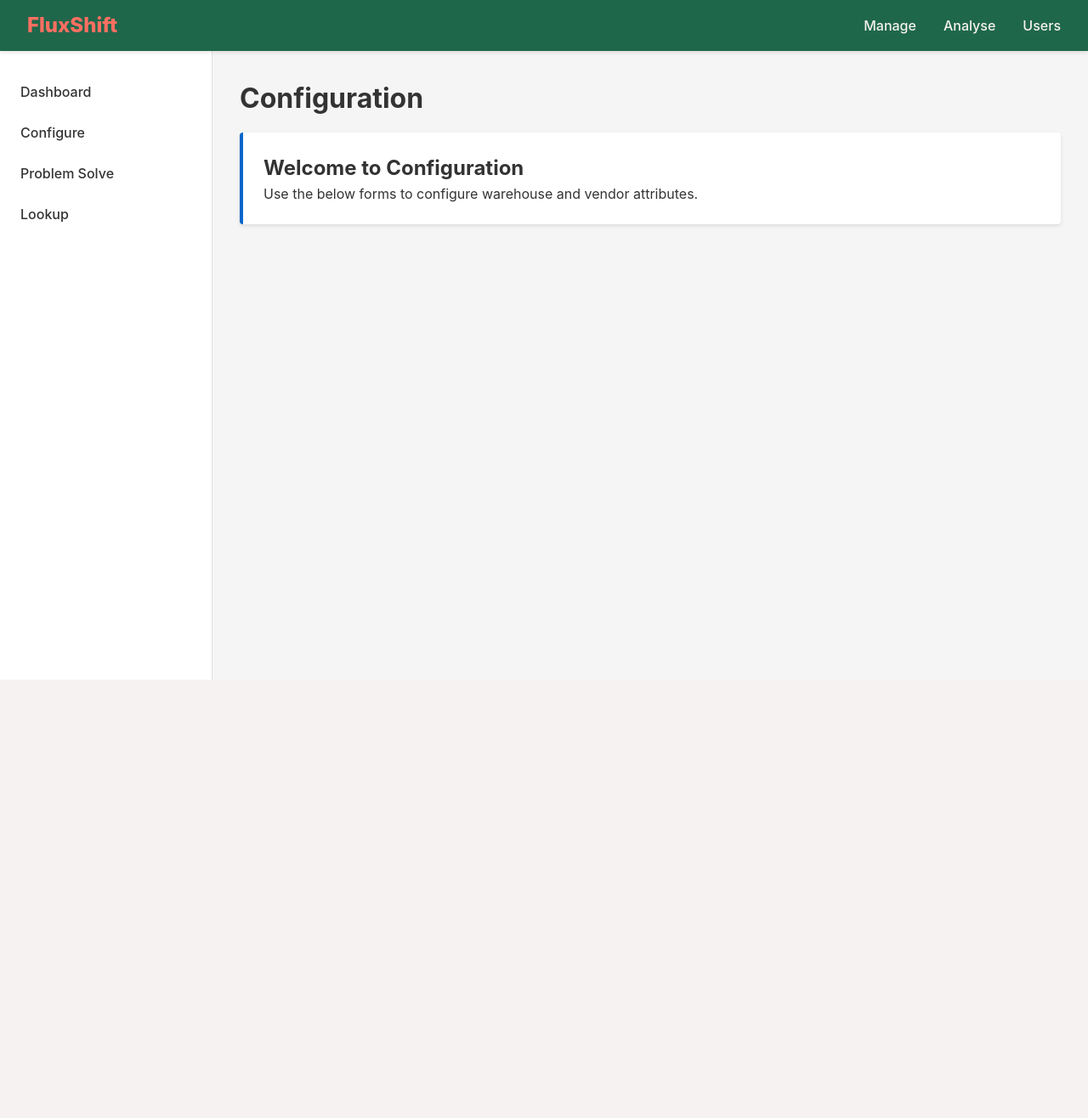
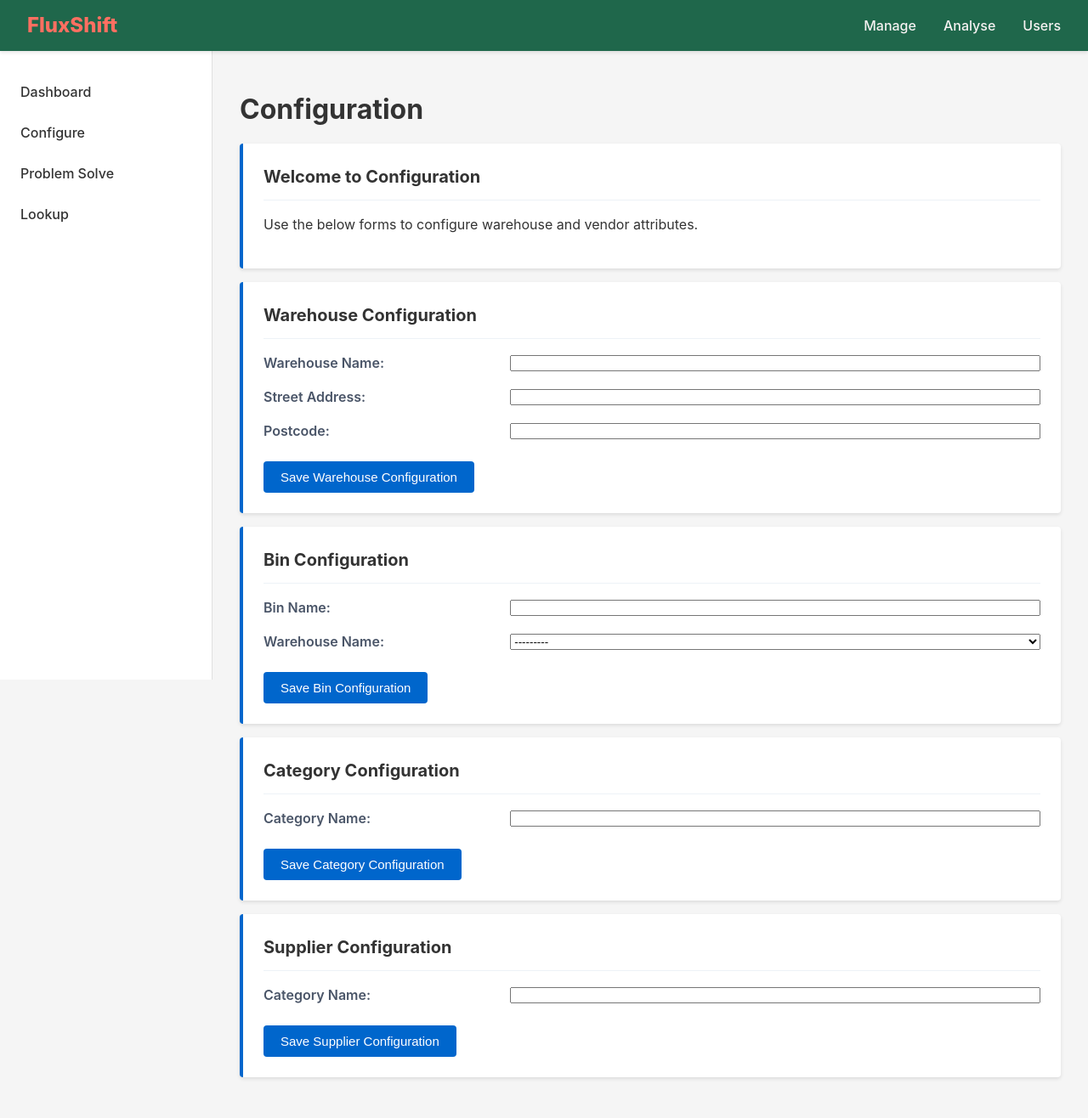
Before and after one commit to Martin-Pound/Inventory_management_tool, a Django app: page /configure/ in a window 1280 px wide. Shown: the whole page at 85% size. Before the commit the page ends 800 px from the top, so only its background shows below. Run offline with Django 5.2, Linux system fonts and the light colour scheme; data comes from the database, SQL or seed files in the repository; both versions use the stored data as it was after the commit.

Commit message:
Updating configuration page views

```diff
--- a/core/forms.py
+++ b/core/forms.py
@@ -1,20 +1,51 @@
 from django import forms
-from .models import Bin, Warehouse, Supplier, Category
+from .models import Bin, Warehouse, Supplier, Category, Item
 
 class BinForm(forms.ModelForm):
-    class meta:
+    class Meta:
         model = Bin
-        fields = ['bin_name', 'warehouse_name',]
+        fields = ['bin_name', 'warehouse',]
         labels = {
             'bin_name': 'Bin Name',
+            'warehouse': 'Warehouse Name',
+        }
+
+class WarehouseForm(forms.ModelForm):
+    class Meta:
+        model = Warehouse
+        fields = ['warehouse_name', 'street_address', 'postcode']
+        labels = {
             'warehouse_name': 'Warehouse Name',
+            'street_address': 'Street Address',
+            'postcode': 'Postcode',
+        }
+
+class CatergoryForm(forms.ModelForm):
+    class Meta:
+        model = Category
+        fields = ['category_name']
+        labels = {
+            'category_name': 'Category Name',
         }
         error_messages = {
-            'bin_name': {
-                'required': 'Bin name is required',
-                'max_length': 'Please enter a shorter bin name'
+            'category_name': {
+                'unique': "This category already exists. Please choose a different name.",
             },
-            'warehouse_name': {
-                'required': 'Warehouse name is required',
-            }
         }
+
+class SupplierForm(forms.ModelForm):
+    class Meta:
+        model = Supplier
+        fields = ['supplier_name', 'contact_email']
+        labels = {
+            'supplier_name': 'Supplier Name',
+            'contact_email': 'Contact Email',
+        }
+        error_messages = {
+            'supplier_name': {
+                'unique': "This supplier already exists. Please choose a different name.",
+            },
+            'contact_email': {
+                'unique': "This email is already associated with another supplier. Please use a different email.",
+            },
+        }
--- a/core/static/core/core.css
+++ b/core/static/core/core.css
@@ -42,3 +42,81 @@
     overflow-x: auto;
   }
 }
+
+/* ------------------------
+   Utility helpers
+------------------------- */
+.card-admin {
+  border-left: 4px solid #0066cc;
+  background: white;
+  padding: 1.5rem;
+  box-shadow: 0 2px 4px rgba(0, 0, 0, 0.1);
+  border-radius: 4px;
+  margin-top: 1rem;
+  margin-bottom: 1rem;
+}
+
+/* Card Header Styling */
+.card-admin h2 {
+  color: #333;
+  font-size: 1.25rem;
+  margin-top: 0;
+  margin-bottom: 1rem;
+  padding-bottom: 0.75rem;
+  border-bottom: 1px solid #edf2f7;
+}
+
+.card-admin p {  /* Django's as_p wraps each field in a p tag */
+  display: flex;
+  align-items: center;
+  margin-bottom: 1rem;
+}
+
+.card-admin label {
+  font-weight: 600;
+  color: #4a5568;
+  margin-right: 1rem;
+  width: 30%;  /* Adjust this value as needed */
+}
+
+.card-admin input,
+.card-admin select,
+.card-admin textarea {
+  flex: 1; /* Take up remaining space */
+}
+
+
+/* Button Styling */
+.card-admin button {
+  background-color: #0066cc;
+  color: white;
+  border: none;
+  padding: 0.625rem 1.25rem;
+  border-radius: 4px;
+  cursor: pointer;
+  font-weight: 500;
+  font-size: 0.9375rem;
+  transition: background-color 0.2s ease;
+  margin-top: 0.5rem;
+}
+
+.card-admin button:hover {
+  background-color: #0052a3;
+}
+
+/* Error Styling */
+.field-error {
+  color: #e53e3e;
+  font-size: 0.875rem;
+  display: block;
+  margin-top: 0.25rem;
+}
+
+.error-message {
+  color: #e53e3e;
+  background-color: #fef2f2;
+  padding: 0.75rem;
+  border-radius: 4px;
+  margin-bottom: 1rem;
+  border-left: 4px solid #e53e3e;
+}
--- a/core/templates/core/configure.html
+++ b/core/templates/core/configure.html
@@ -7,7 +7,6 @@
   <link rel="stylesheet" href="{% static 'core/core.css' %}">
 {% endblock %}
 
-
 {% block content %}
 <h1>Configuration</h1>
 
@@ -16,6 +15,86 @@
   <p>Use the below forms to configure warehouse and vendor attributes.</p>
 </div>
 
+<div class="card-admin">
+  <h2>Warehouse Configuration</h2>
+  <form method="post" action="">
+    <input type="hidden" name="form_type" value="warehouse">
+    {% csrf_token %}
+    {{ warehouse_form.as_p }}
+    <button type="submit">Save Warehouse Configuration</button>
+  </form>
+</div>
 
+<div class="card-admin">
+  <h2>Bin Configuration</h2>
+  <form method="post" action="">
+    <input type="hidden" name="form_type" value="bin">
+    {% csrf_token %}
+    {{ bin_form.as_p }}
+    <button type="submit">Save Bin Configuration</button>
+  </form>
+</div>
+
+<div class="card-admin">
+  <h2>Category Configuration</h2>
+  <form method="post" action="">
+    <input type="hidden" name="form_type" value="category">
+    {% csrf_token %}
+
+    {% if category_form.non_field_errors %}
+    <div class="error-message">
+      {% for error in category_form.non_field_errors %}
+        {{ error }}
+      {% endfor %}
+    </div>
+    {% endif %}
+
+    {% for field in category_form %}
+      <p>
+        {{ field.label_tag }}
+        {{ field }}
+        {% if field.errors %}
+        <span class="field-error">
+          {% for error in field.errors %}
+            {{ error }}
+          {% endfor %}
+        </span>
+        {% endif %}
+      </p>
+    {% endfor %}
+    <button type="submit">Save Category Configuration</button>
+  </form>
+</div>
+
+<div class="card-admin">
+  <h2>Supplier Configuration</h2>
+  <form method="post" action="">
+    <input type="hidden" name="form_type" value="supplier">
+    {% csrf_token %}
+
+    {% if supplier_form.non_field_errors %}
+    <div class="error-message">
+      {% for error in supplier_form.non_field_errors %}
+        {{ error }}
+      {% endfor %}
+    </div>
+    {% endif %}
+
+    {% for field in category_form %}
+      <p>
+        {{ field.label_tag }}
+        {{ field }}
+        {% if field.errors %}
+        <span class="field-error">
+          {% for error in field.errors %}
+            {{ error }}
+          {% endfor %}
+        </span>
+        {% endif %}
+      </p>
+    {% endfor %}
+    <button type="submit">Save Supplier Configuration</button>
+  </form>
+</div>
 
 {% endblock %}
--- a/core/views.py
+++ b/core/views.py
@@ -1,8 +1,14 @@
-from django.shortcuts import render
+from django.http import HttpResponseRedirect
+from django.shortcuts import render, redirect
+from django.contrib import messages
 from django.views import View
-from core.models import Item, Category, Warehouse, Supplier
+from core.forms import WarehouseForm, BinForm, CatergoryForm, SupplierForm
+from core.models import Item, Category, Warehouse, Supplier, Bin
 from django.db.models import Sum
 from django.db.models.functions import Coalesce
+from django.urls import reverse
+
+
 
 # Create your views here.
 class DashboardView(View):
@@ -41,7 +47,85 @@ class ConfigureView(View):
     template_name = "core/configure.html"
 
     def bin_form(self):
+        return BinForm()
+
+    def category_form(self):
+        return CatergoryForm
+
+    def supplier_form(self):
+        return SupplierForm
+
+    def warehouse_form(self):
+        return WarehouseForm()
+
+    def item_form(self):
         pass
 
     def get(self, request):
-        return render(request, self.template_name)
+        context = {
+            "bin_form": self.bin_form(),
+            "warehouse_form": self.warehouse_form(),
+            "category_form": self.category_form(),
+        }
+        return render(request, self.template_name, context)
+
+    def post(self,
+            request):
+        # Check which form was submitted (if you have multiple forms)
+        form_type = request.POST.get('form_type', '')
+
+        # Handle warehouse form
+        if form_type == 'warehouse':
+            warehouse_form = WarehouseForm(request.POST)
+            if warehouse_form.is_valid():
+                warehouse = warehouse_form.save()
+                messages.success(request, f"Warehouse '{warehouse.warehouse_name}' saved successfully!")
+                return HttpResponseRedirect(reverse("configure-page"))
+            else:
+                context = {
+                    "warehouse_form": warehouse_form,
+                }
+                return render(request, self.template_name, context)
+
+        # Handle bin form
+        if form_type == 'bin':
+            bin_form = BinForm(request.POST)
+            if bin_form.is_valid():
+                bin_instance = bin_form.save()
+                messages.success(request, f"Bin '{bin_instance.bin_name}' saved successfully!")
+                return HttpResponseRedirect(reverse("configure-page"))
+            else:
+                context = {
+                    "bin_form": bin_form,
+                }
+                return render(request, self.template_name, context)
+
+        #Handle category form
+        if form_type == 'category':
+            category_form = CatergoryForm(request.POST)
+            if category_form.is_valid():
+                category = category_form.save()
+                messages.success(request, f"Category '{category.category_name}' saved successfully!")
+                return HttpResponseRedirect(reverse("configure-page"))
+            else:
+                context = {
+                    "category_form": category_form,
+                }
+                return render(request, self.template_name, context)
+
+        #Handle supplier form
+        if form_type == 'supplier':
+            supplier_form = SupplierForm(request.POST)
+            if supplier_form.is_valid():
+                supplier = supplier_form.save()
+                messages.success(request, f"Supplier '{supplier.supplier_name}' saved successfully!")
+                return HttpResponseRedirect(reverse("configure-page"))
+            else:
+                context = {
+                    "supplier_form": supplier_form,
+                }
+                return render(request, self.template_name, context)
+
+        # If we got here, something went wrong
+        messages.error(request, "Form submission error")
+        return redirect('configure')
--- a/static/app.css
+++ b/static/app.css
@@ -128,15 +128,15 @@ a {
 /* ------------------------
    Utility helpers
 ------------------------- */
-.card-admin {
-  border-left: 4px solid #0066cc;
-  background: white;
-  padding: 1.5rem;
-  box-shadow: 0 2px 4px rgba(0, 0, 0, 0.1);
-  border-radius: 4px;
-  margin-top: 1rem;
-  margin-bottom: 1rem;
-}
+/*.card-admin {*/
+/*  border-left: 4px solid #0066cc;*/
+/*  background: white;*/
+/*  padding: 1.5rem;*/
+/*  box-shadow: 0 2px 4px rgba(0, 0, 0, 0.1);*/
+/*  border-radius: 4px;*/
+/*  margin-top: 1rem;*/
+/*  margin-bottom: 1rem;*/
+/*}*/
 
 /* ------------------------
    Responsive Styles
--- a/templates/base.html
+++ b/templates/base.html
@@ -30,6 +30,12 @@
     </nav>
   </header>
 
+  <!-- Sidebar Toggle for Mobile -->
+  <input type="checkbox" id="sidebar-toggle" class="sidebar-toggle">
+  <label for="sidebar-toggle" class="sidebar-toggle-label">
+      <span></span>
+  </label>
+
   <!-- Main container -->
   <div class="container">
     <!-- Sidebar -->
```
Also changed, not shown: other parts of static/app.css (+47 -5 lines), db.sqlite3.
